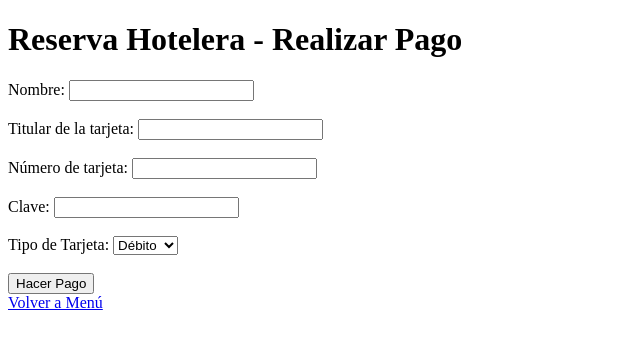
After one commit to AdalParsifal/hotelpr, a Django app: page /pago/ in a window 1280 px wide. The commit adds this page. Shown: the top 349 px of the page, without its empty margins (0-640 px from the left). Run offline with Django 5.2, Linux system fonts and the light colour scheme.

Commit message:
pago, fixes, cadena de reserva completa

```diff
--- a/hotelpacific/templates/disponibilidad.html
+++ b/hotelpacific/templates/disponibilidad.html
@@ -18,7 +18,7 @@
         </select><br><br>
         <label for="horario">Horario Disponible:</label>
         <input type="time" id="horario" name="horario"><br><br>
-        <li><a href="{% url 'reservar' %}">HACER RESERVA</a></li>
+        <li><a href="{% url 'pago' %}">HACER RESERVA</a></li>
     </form>
     <a href="{% url 'menu_u' %}">Volver a Menú</a>
 </body>
--- /dev/null
+++ b/hotelpacific/templates/pago.html
@@ -0,0 +1,33 @@
+<!DOCTYPE html>
+<html lang="es">
+<head>
+    <meta charset="UTF-8">
+    <title>Realizar Pago</title>
+</head>
+<body>
+    <h1>Reserva Hotelera - Realizar Pago</h1>
+    <form method="post" action="{% url 'confirmar_pago' %}">
+        {% csrf_token %}
+        <label for="nombre">Nombre:</label>
+        <input type="text" id="nombre" name="nombre"><br><br>
+
+        <label for="titular">Titular de la tarjeta:</label>
+        <input type="text" id="titular" name="titular"><br><br>
+
+        <label for="n_tarjeta">Número de tarjeta:</label>
+        <input type="text" id="n_tarjeta" name="n_tarjeta"><br><br>
+
+        <label for="clave">Clave:</label>
+        <input type="password" id="clave" name="clave"><br><br>
+
+        <label for="tipo_tarjeta">Tipo de Tarjeta:</label>
+        <select id="tipo_tarjeta" name="tipo_tarjeta">
+            <option value="debito">Débito</option>
+            <option value="credito">Crédito</option>
+        </select><br><br>
+
+        <button type="submit">Hacer Pago</button>
+    </form>
+    <a href="{% url 'menu' %}">Volver a Menú</a>
+</body>
+</html>
--- a/hotelpacific/views.py
+++ b/hotelpacific/views.py
@@ -23,6 +23,12 @@ def disponibilidad_habitaciones(request):
     habitaciones_disponibles = ['Habitación 1', 'Habitación 2', 'Habitación 3']
     context = {'habitaciones': habitaciones_disponibles}
     return render(request, 'disponibilidad.html', context)
+def pago(request):
+    return render(request, 'pago.html')
+def confirmar_pago(request):
+    if request.method == 'POST':
+        return render(request, 'confirmacion_pago.html')
+    return render(request, 'pago.html')
 def reservar(request):
     #exito de reserva, hijo del anterior
     return render(request, 'reservar.html')
--- a/hotelpr/urls.py
+++ b/hotelpr/urls.py
@@ -31,9 +31,11 @@ urlpatterns = [
     path('set_new_password/<str:email>/', views.set_new_password, name='set_new_password'),
 
     path('menu_u/', views.menu_u, name='menu_u'),
-    path('reservar/', views.reservar, name='reservar'),
     path('habitacion/<int:id>/', views.ver_hab, name='ver_hab'),
     path('disponibilidad/', views.disponibilidad_habitaciones, name='disponibilidad'),
+    path('pago/', views.pago, name='pago'),
+    path('confirmar_pago/', views.confirmar_pago, name='confirmar_pago'),
+    path('reservar/', views.reservar, name='reservar'),
     path('consultar_reserva/', views.consultar_reserva, name='consultar_reserva'),
 
 ]
```
Also changed, not shown: hotelpacific/templates/confirmar_pago.html (added, +11 -0 lines).
